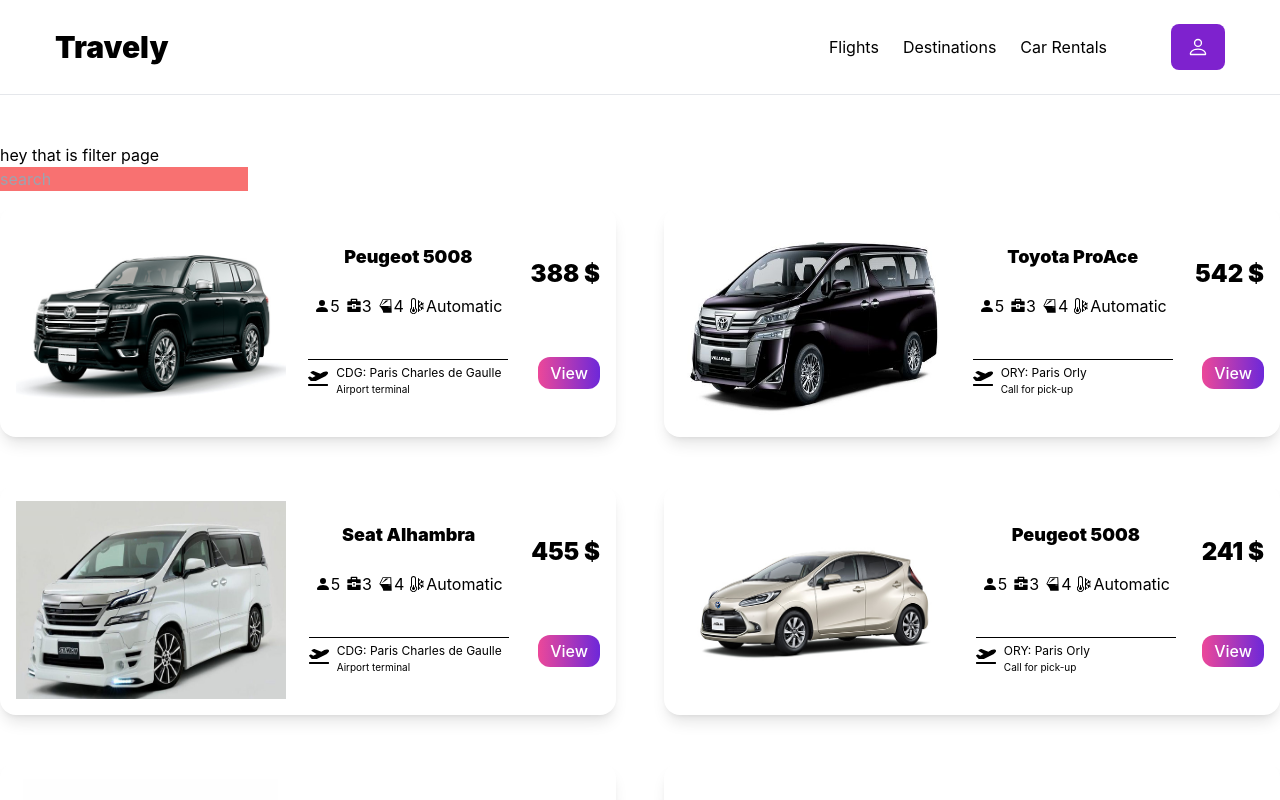
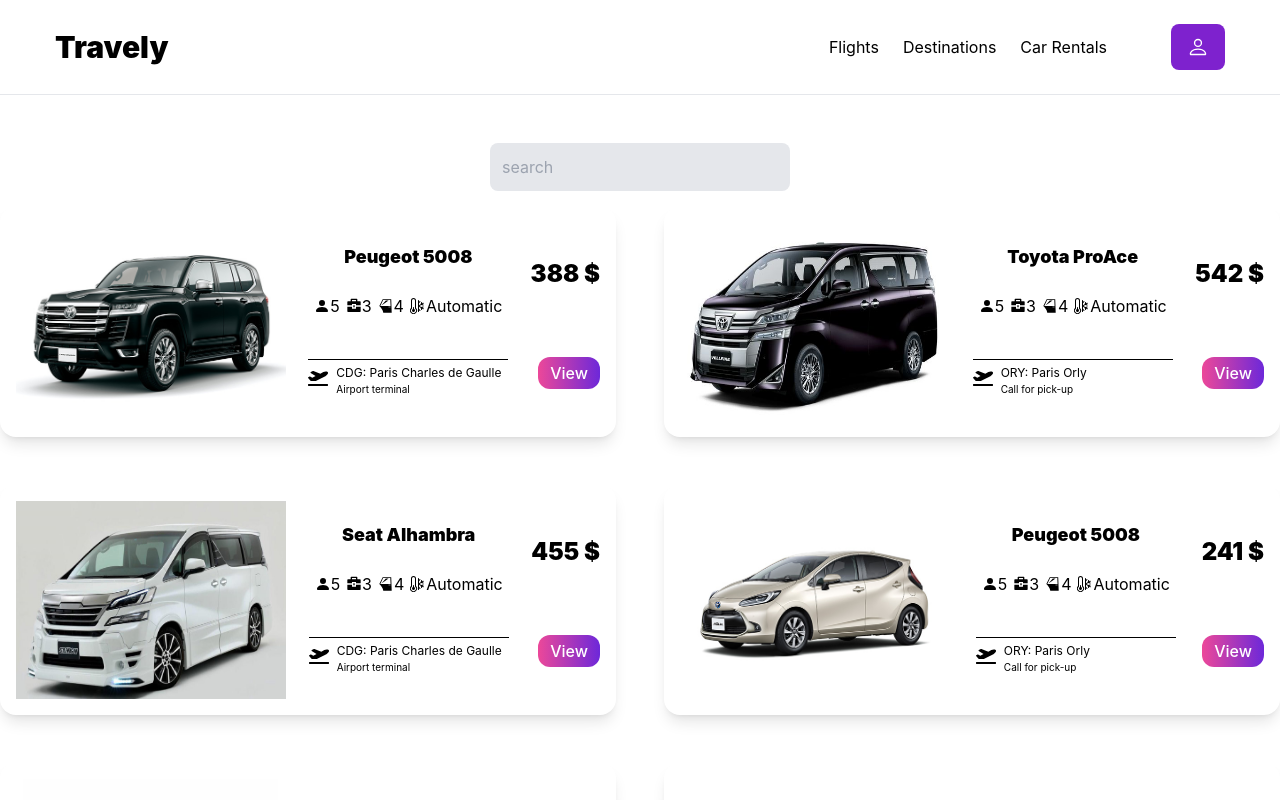
Before and after one commit to he-rro/myCapstonProject, a React (Create React App) app: page /carRental in a window 1280 px wide. Shown: the top 800 px of the page. Built offline with nearby package versions, Linux system fonts and the light colour scheme.

Commit message:
warning remove

```diff
--- a/src/Pages/CarRental.js
+++ b/src/Pages/CarRental.js
@@ -16,13 +16,13 @@ export default function CarRental() {
   return (
 
    <div  className='min-h-[500px]'>
-   <h2>hey that is filter page</h2>
 
 
 
-  <div>
+
+  <div className='flex justify-center'>
         <input
-        className='bg-red-400'
+        className=' bg-gray-200 p-3 rounded-lg w-[300px]'
         placeholder='search'
         type={'text'}
         onChange={searchText}
```
